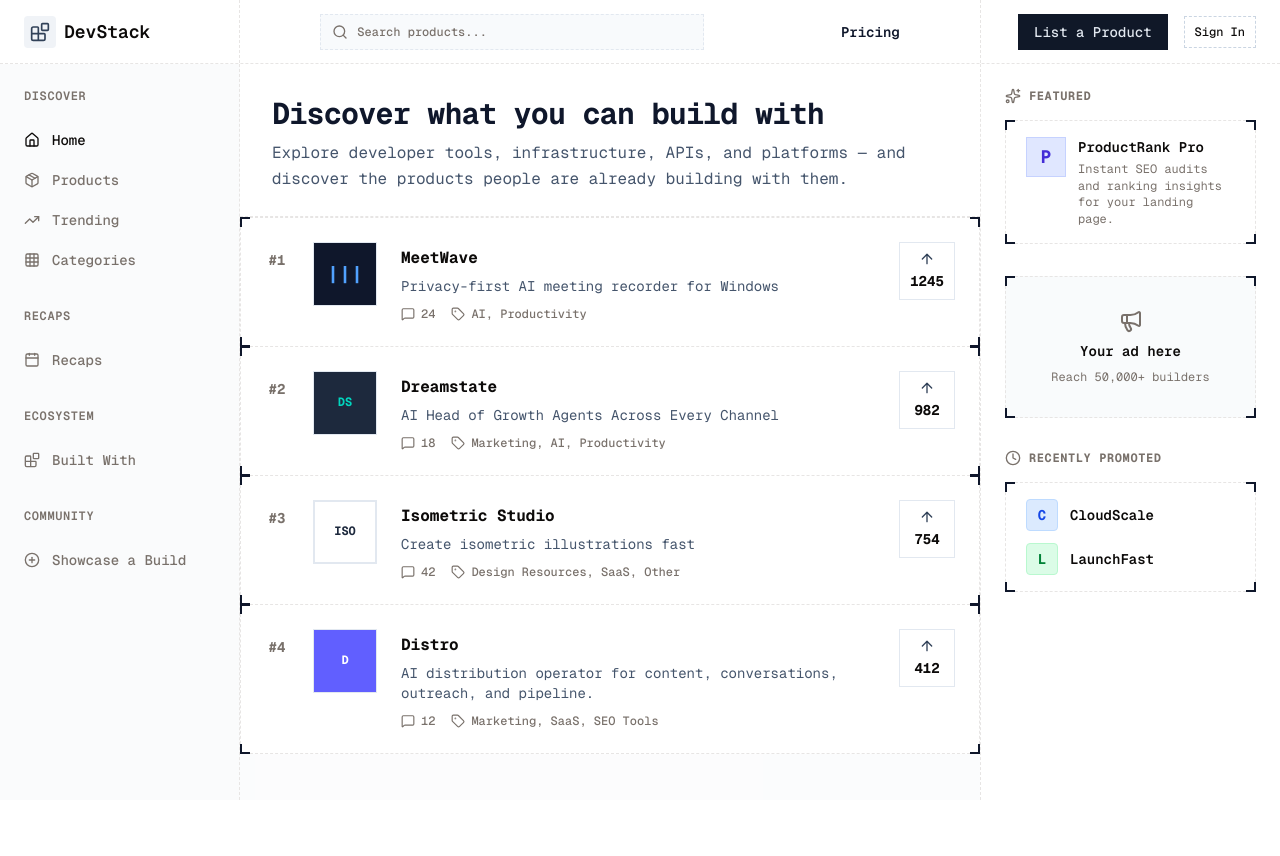
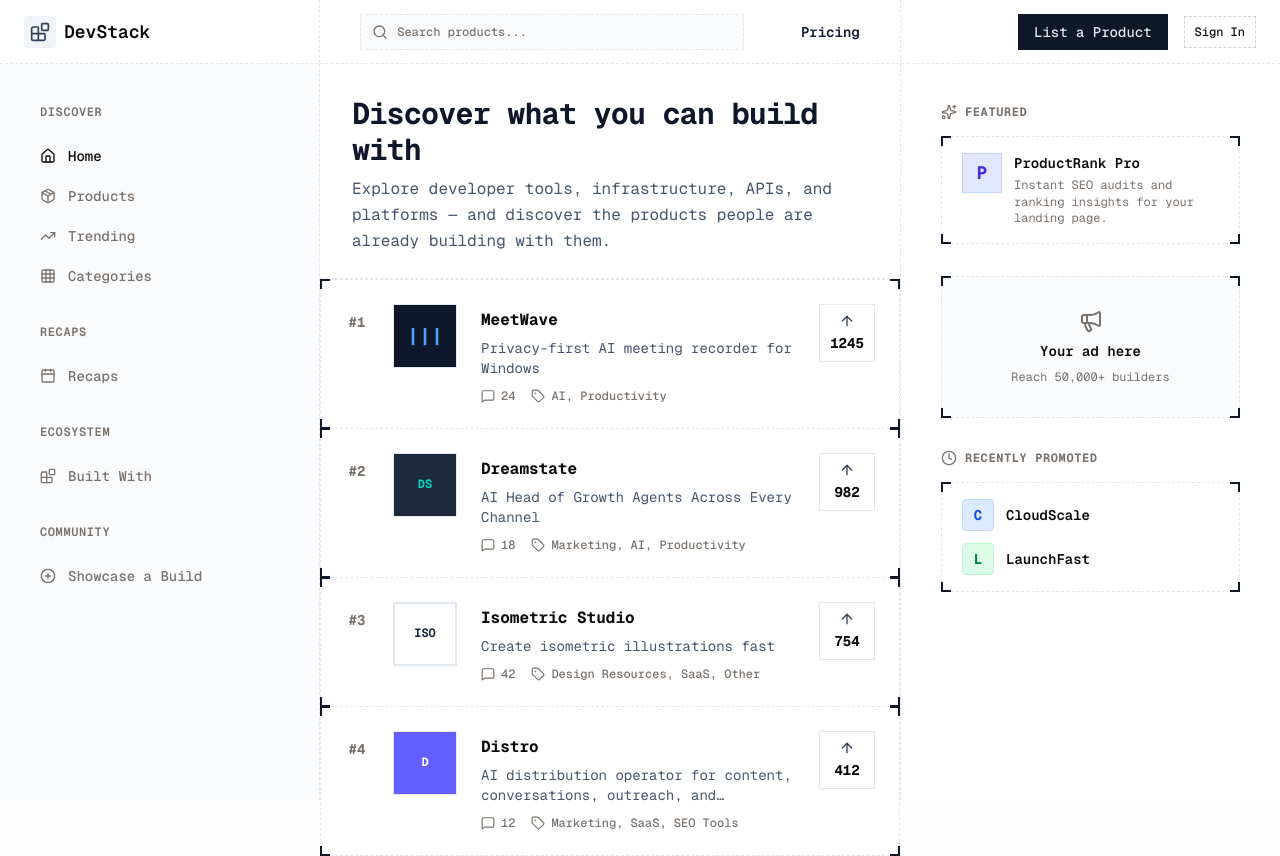
Before and after one commit to SoloDevAbu/DevStacks, a Next.js app: page / in a window 1280 px wide. Before the commit the page ends 800 px from the top, so only its background shows below. Built offline with nearby package versions, Linux system fonts and the light colour scheme.

Commit message:
chore: add space to sidebars, mergin to bod sidebars

```diff
--- a/app/layout.tsx
+++ b/app/layout.tsx
@@ -30,30 +30,30 @@
         <div className="flex flex-col min-h-dvh bg-slate-50/30">
 
           {/* --- TOP ROW (Navbar) --- */}
-          <header className="sticky top-0 z-50 grid h-16 shrink-0 md:grid-cols-[240px_1fr_300px] bg-white border-b border-dashed border-border">
+          <header className="sticky top-0 z-50 grid h-16 shrink-0 grid-cols-1 lg:grid-cols-[320px_1fr] xl:grid-cols-[320px_1fr_380px] bg-white border-b border-dashed border-border">
             {/* Top Left */}
-            <div className="hidden md:flex border-r border-dashed border-border items-center px-6">
+            <div className="hidden lg:flex border-r border-dashed border-border items-center px-6">
               <HeaderLogo />
             </div>
 
             {/* Top Center */}
-            <div className="flex items-center justify-between md:justify-center px-4 md:px-6 w-full">
+            <div className="flex items-center justify-between px-4 lg:px-6 w-full gap-4">
               {/* On mobile, we might need logo here */}
-              <div className="md:hidden"><HeaderLogo /></div>
-              <div className="hidden md:flex w-full"><HeaderNav /></div>
-              <div className="md:hidden"><HeaderActions /></div>
+              <div className="lg:hidden shrink-0"><HeaderLogo /></div>
+              <div className="hidden md:flex w-full justify-center"><HeaderNav /></div>
+              <div className="xl:hidden shrink-0"><HeaderActions /></div>
             </div>
 
             {/* Top Right */}
-            <div className="hidden md:flex border-l border-dashed border-border items-center justify-end px-6">
+            <div className="hidden xl:flex border-l border-dashed border-border items-center justify-end px-6">
               <HeaderActions />
             </div>
           </header>
 
           {/* --- BOTTOM ROW (Content) --- */}
-          <div className="flex-1 grid md:grid-cols-[240px_1fr_300px]">
+          <div className="flex-1 grid grid-cols-1 lg:grid-cols-[320px_1fr] xl:grid-cols-[320px_1fr_380px]">
             {/* Bottom Left (Sidebar) */}
-            <aside className="hidden md:flex flex-col border-r border-dashed border-border bg-slate-50/50 sticky top-16 h-[calc(100vh-64px)] overflow-y-auto">
+            <aside className="hidden lg:flex flex-col border-r border-dashed border-border bg-slate-50/50 sticky top-16 h-[calc(100vh-64px)] overflow-y-auto">
               <LeftSidebar />
             </aside>
 
@@ -63,7 +63,7 @@
             </main>
 
             {/* Bottom Right (Sidebar) */}
-            <aside className="hidden md:flex flex-col border-l border-dashed border-border bg-white sticky top-16 h-[calc(100vh-64px)] overflow-y-auto">
+            <aside className="hidden xl:flex flex-col border-l border-dashed border-border bg-white sticky top-16 h-[calc(100vh-64px)] overflow-y-auto">
               <RightSidebar />
             </aside>
           </div>
--- a/components/home/left-sidebar.tsx
+++ b/components/home/left-sidebar.tsx
@@ -10,7 +10,7 @@
 
 export function LeftSidebar() {
   return (
-    <div className="flex flex-col gap-8 p-6">
+    <div className="flex flex-col gap-8 p-8 xl:p-10">
       {/* Discover */}
       <div className="flex flex-col gap-3">
         <h3 className="text-xs font-semibold tracking-wider text-muted-foreground uppercase">
--- a/components/home/right-sidebar.tsx
+++ b/components/home/right-sidebar.tsx
@@ -3,7 +3,7 @@
 
 export function RightSidebar() {
   return (
-    <div className="flex flex-col gap-8 p-6">
+    <div className="flex flex-col gap-8 p-8 xl:p-10">
 
       {/* Featured / Promoted */}
       <div className="flex flex-col gap-4">
```
